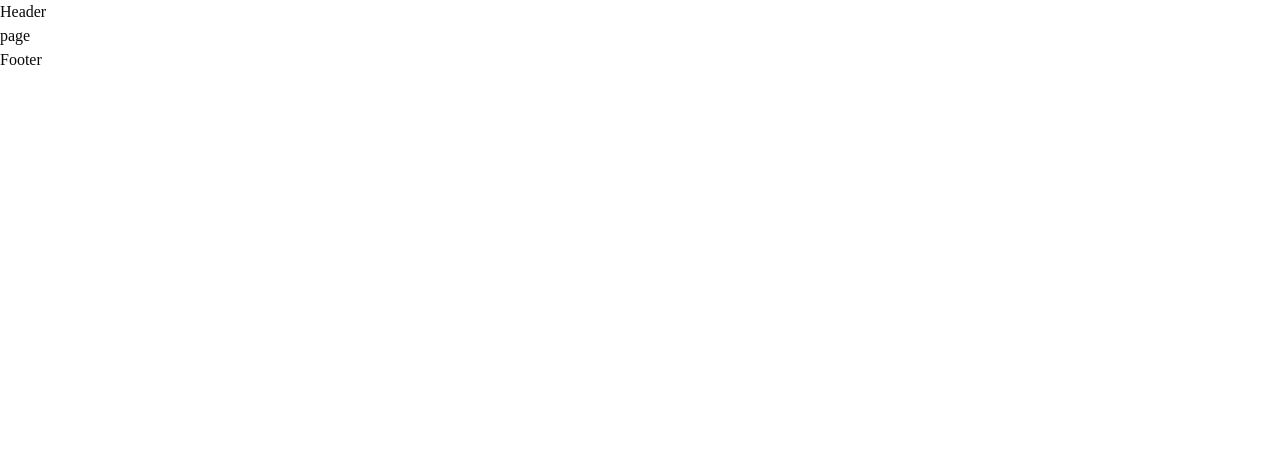
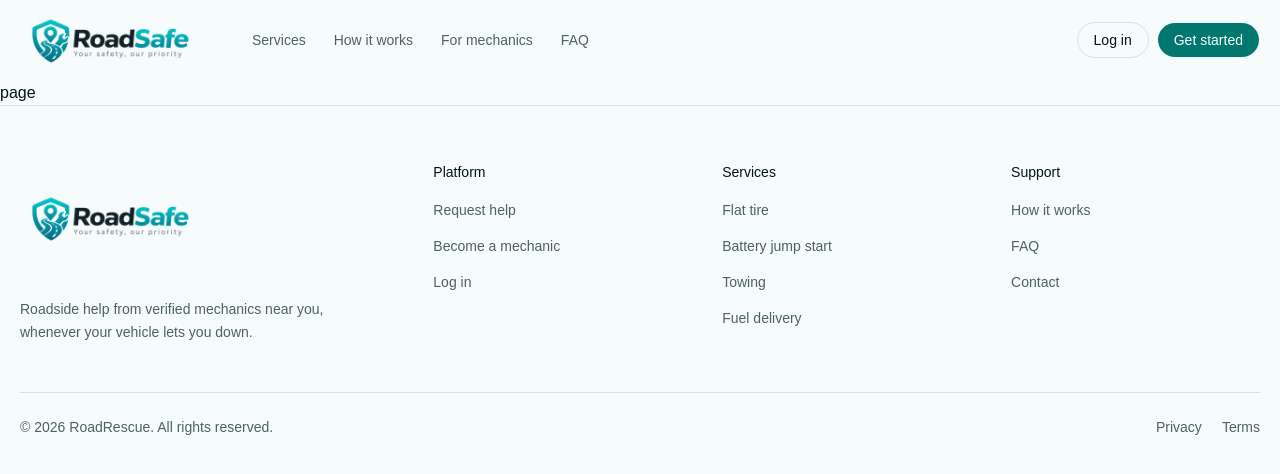
Before and after one commit to umme-Tahazzee/roadside-secure-frontend, a Next.js app: page / in a window 1280 px wide. Shown: the top 474 px of the page. Built offline with nearby package versions, Linux system fonts and the light colour scheme.

Commit message:
feat : add footer and header and add responsive logo

```diff
--- a/app/globals.css
+++ b/app/globals.css
@@ -1,3 +1,4 @@
+
 @import "tailwindcss";
 @import "tw-animate-css";
 @import "shadcn/tailwind.css";
@@ -7,9 +8,11 @@
 @theme inline {
   --color-background: var(--background);
   --color-foreground: var(--foreground);
-  --font-sans: var(--font-sans);
-  --font-mono: var(--font-geist-mono);
-  --font-heading: var(--font-heading);
+
+  --font-sans: var(--font-geist-sans, Arial, sans-serif);
+  --font-mono: var(--font-geist-mono, monospace);
+  --font-heading: var(--font-geist-sans, Arial, sans-serif);
+
   --color-sidebar-ring: var(--sidebar-ring);
   --color-sidebar-border: var(--sidebar-border);
   --color-sidebar-accent-foreground: var(--sidebar-accent-foreground);
@@ -18,15 +21,18 @@
   --color-sidebar-primary: var(--sidebar-primary);
   --color-sidebar-foreground: var(--sidebar-foreground);
   --color-sidebar: var(--sidebar);
+
+  --color-chart-1: var(--chart-1);
+  --color-chart-2: var(--chart-2);
+  --color-chart-3: var(--chart-3);
+  --color-chart-4: var(--chart-4);
   --color-chart-5: var(--chart-5);
-  --color-chart-4: var(--chart-4);
-  --color-chart-3: var(--chart-3);
-  --color-chart-2: var(--chart-2);
-  --color-chart-1: var(--chart-1);
+
   --color-ring: var(--ring);
   --color-input: var(--input);
   --color-border: var(--border);
   --color-destructive: var(--destructive);
+
   --color-accent-foreground: var(--accent-foreground);
   --color-accent: var(--accent);
   --color-muted-foreground: var(--muted-foreground);
@@ -39,6 +45,7 @@
   --color-popover: var(--popover);
   --color-card-foreground: var(--card-foreground);
   --color-card: var(--card);
+
   --radius-sm: calc(var(--radius) * 0.6);
   --radius-md: calc(var(--radius) * 0.8);
   --radius-lg: var(--radius);
@@ -48,83 +55,180 @@
   --radius-4xl: calc(var(--radius) * 2.6);
 }
 
+/* =========================================
+   ROADSAFE — LIGHT THEME
+========================================= */
+
 :root {
-  --background: oklch(1 0 0);
-  --foreground: oklch(0.141 0.005 285.823);
+  color-scheme: light;
+
+  --background: oklch(0.985 0.005 190);
+  --foreground: oklch(0.18 0.025 200);
+
   --card: oklch(1 0 0);
-  --card-foreground: oklch(0.141 0.005 285.823);
+  --card-foreground: oklch(0.18 0.025 200);
+
   --popover: oklch(1 0 0);
-  --popover-foreground: oklch(0.141 0.005 285.823);
+  --popover-foreground: oklch(0.18 0.025 200);
+
+  /* Brand teal */
   --primary: oklch(0.511 0.096 186.391);
-  --primary-foreground: oklch(0.984 0.014 180.72);
-  --secondary: oklch(0.967 0.001 286.375);
-  --secondary-foreground: oklch(0.21 0.006 285.885);
-  --muted: oklch(0.967 0.001 286.375);
-  --muted-foreground: oklch(0.552 0.016 285.938);
-  --accent: oklch(0.511 0.096 186.391);
-  --accent-foreground: oklch(0.984 0.014 180.72);
+  --primary-foreground: oklch(0.99 0.005 190);
+
+  --secondary: oklch(0.94 0.018 190);
+  --secondary-foreground: oklch(0.28 0.04 195);
+
+  --muted: oklch(0.955 0.008 190);
+  --muted-foreground: oklch(0.48 0.025 200);
+
+  --accent: oklch(0.93 0.035 185);
+  --accent-foreground: oklch(0.28 0.05 190);
+
   --destructive: oklch(0.577 0.245 27.325);
-  --border: oklch(0.92 0.004 286.32);
-  --input: oklch(0.92 0.004 286.32);
-  --ring: oklch(0.705 0.015 286.067);
-  --chart-1: oklch(0.871 0.006 286.286);
-  --chart-2: oklch(0.552 0.016 285.938);
-  --chart-3: oklch(0.442 0.017 285.786);
-  --chart-4: oklch(0.37 0.013 285.805);
-  --chart-5: oklch(0.274 0.006 286.033);
-  --radius: 0.45rem;
-  --sidebar: oklch(0.985 0 0);
-  --sidebar-foreground: oklch(0.141 0.005 285.823);
-  --sidebar-primary: oklch(0.6 0.118 184.704);
-  --sidebar-primary-foreground: oklch(0.984 0.014 180.72);
-  --sidebar-accent: oklch(0.967 0.001 286.375);
-  --sidebar-accent-foreground: oklch(0.21 0.006 285.885);
-  --sidebar-border: oklch(0.92 0.004 286.32);
-  --sidebar-ring: oklch(0.705 0.015 286.067);
+
+  --border: oklch(0.90 0.012 190);
+  --input: oklch(0.90 0.012 190);
+  --ring: oklch(0.511 0.096 186.391);
+
+  --chart-1: oklch(0.511 0.096 186.391);
+  --chart-2: oklch(0.62 0.12 180);
+  --chart-3: oklch(0.45 0.08 220);
+  --chart-4: oklch(0.72 0.12 150);
+  --chart-5: oklch(0.65 0.14 80);
+
+  --radius: 0.65rem;
+
+  --sidebar: oklch(0.97 0.01 190);
+  --sidebar-foreground: oklch(0.18 0.025 200);
+  --sidebar-primary: oklch(0.511 0.096 186.391);
+  --sidebar-primary-foreground: oklch(0.99 0.005 190);
+  --sidebar-accent: oklch(0.93 0.035 185);
+  --sidebar-accent-foreground: oklch(0.28 0.05 190);
+  --sidebar-border: oklch(0.90 0.012 190);
+  --sidebar-ring: oklch(0.511 0.096 186.391);
 }
 
+/* =========================================
+   ROADSAFE — DARK THEME
+========================================= */
+
 .dark {
-  --background: oklch(0.141 0.005 285.823);
-  --foreground: oklch(0.985 0 0);
-  --card: oklch(0.21 0.006 285.885);
-  --card-foreground: oklch(0.985 0 0);
-  --popover: oklch(0.21 0.006 285.885);
-  --popover-foreground: oklch(0.985 0 0);
-  --primary: oklch(0.437 0.078 188.216);
-  --primary-foreground: oklch(0.984 0.014 180.72);
-  --secondary: oklch(0.274 0.006 286.033);
-  --secondary-foreground: oklch(0.985 0 0);
-  --muted: oklch(0.274 0.006 286.033);
-  --muted-foreground: oklch(0.705 0.015 286.067);
-  --accent: oklch(0.437 0.078 188.216);
-  --accent-foreground: oklch(0.984 0.014 180.72);
-  --destructive: oklch(0.704 0.191 22.216);
+  color-scheme: dark;
+
+  /* Logo charcoal */
+  --background: oklch(0.14 0.015 230);
+  --foreground: oklch(0.96 0.008 190);
+
+  /* Elevated surfaces */
+  --card: oklch(0.19 0.018 220);
+  --card-foreground: oklch(0.96 0.008 190);
+
+  --popover: oklch(0.20 0.018 220);
+  --popover-foreground: oklch(0.96 0.008 190);
+
+  /* Slightly brighter teal for dark surfaces */
+  --primary: oklch(0.70 0.105 185);
+  --primary-foreground: oklch(0.16 0.025 200);
+
+  --secondary: oklch(0.24 0.02 220);
+  --secondary-foreground: oklch(0.94 0.01 190);
+
+  --muted: oklch(0.23 0.018 220);
+  --muted-foreground: oklch(0.72 0.02 195);
+
+  --accent: oklch(0.28 0.045 190);
+  --accent-foreground: oklch(0.91 0.06 185);
+
+  --destructive: oklch(0.65 0.20 25);
+
   --border: oklch(1 0 0 / 10%);
-  --input: oklch(1 0 0 / 15%);
-  --ring: oklch(0.552 0.016 285.938);
-  --chart-1: oklch(0.871 0.006 286.286);
-  --chart-2: oklch(0.552 0.016 285.938);
-  --chart-3: oklch(0.442 0.017 285.786);
-  --chart-4: oklch(0.37 0.013 285.805);
-  --chart-5: oklch(0.274 0.006 286.033);
-  --sidebar: oklch(0.21 0.006 285.885);
-  --sidebar-foreground: oklch(0.985 0 0);
-  --sidebar-primary: oklch(0.704 0.14 182.503);
-  --sidebar-primary-foreground: oklch(0.277 0.046 192.524);
-  --sidebar-accent: oklch(0.274 0.006 286.033);
-  --sidebar-accent-foreground: oklch(0.985 0 0);
+  --input: oklch(1 0 0 / 13%);
+  --ring: oklch(0.70 0.105 185);
+
+  --chart-1: oklch(0.70 0.105 185);
+  --chart-2: oklch(0.72 0.12 175);
+  --chart-3: oklch(0.65 0.10 225);
+  --chart-4: oklch(0.76 0.12 145);
+  --chart-5: oklch(0.78 0.13 85);
+
+  --sidebar: oklch(0.16 0.018 225);
+  --sidebar-foreground: oklch(0.95 0.008 190);
+  --sidebar-primary: oklch(0.70 0.105 185);
+  --sidebar-primary-foreground: oklch(0.15 0.02 200);
+  --sidebar-accent: oklch(0.24 0.035 195);
+  --sidebar-accent-foreground: oklch(0.94 0.01 190);
   --sidebar-border: oklch(1 0 0 / 10%);
-  --sidebar-ring: oklch(0.552 0.016 285.938);
+  --sidebar-ring: oklch(0.70 0.105 185);
 }
+
+/* =========================================
+   BASE STYLES
+========================================= */
 
 @layer base {
   * {
     @apply border-border outline-ring/50;
   }
+
+  html {
+    @apply font-sans;
+    scroll-behavior: smooth;
+  }
+
   body {
     @apply bg-background text-foreground;
+    min-height: 100vh;
+    font-family: var(--font-geist-sans, Arial, sans-serif);
+    -webkit-font-smoothing: antialiased;
+    text-rendering: optimizeLegibility;
   }
-  html {
-    @apply font-sans;
+
+  ::selection {
+    background: oklch(0.511 0.096 186.391 / 25%);
+    color: var(--foreground);
+  }
+
+  :focus-visible {
+    outline: 2px solid var(--ring);
+    outline-offset: 2px;
   }
 }
+
+/* =========================================
+   ROAdSAFE — OPTIONAL BRAND UTILITIES
+========================================= */
+
+@layer utilities {
+  .text-brand {
+    color: var(--primary);
+  }
+
+  .bg-brand {
+    background-color: var(--primary);
+  }
+
+  .border-brand {
+    border-color: var(--primary);
+  }
+
+  .brand-glow {
+    box-shadow: 0 0 28px
+      oklch(0.511 0.096 186.391 / 18%);
+  }
+
+  .brand-gradient {
+    background-image: linear-gradient(
+      135deg,
+      oklch(0.511 0.096 186.391),
+      oklch(0.65 0.11 180)
+    );
+  }
+
+  .surface-gradient {
+    background-image: linear-gradient(
+      145deg,
+      var(--card),
+      var(--background)
+    );
+  }
+}
--- a/components/layout/Footer.tsx
+++ b/components/layout/Footer.tsx
@@ -1,7 +1,80 @@
+import Logo from "@/utils/logo";
+import Link from "next/link";
 
+
+const columns = [
+  {
+    title: "Platform",
+    links: [
+      { href: "/register", label: "Request help" },
+      { href: "/register", label: "Become a mechanic" },
+      { href: "/login", label: "Log in" },
+    ],
+  },
+  {
+    title: "Services",
+    links: [
+      { href: "/#services", label: "Flat tire" },
+      { href: "/#services", label: "Battery jump start" },
+      { href: "/#services", label: "Towing" },
+      { href: "/#services", label: "Fuel delivery" },
+    ],
+  },
+  {
+    title: "Support",
+    links: [
+      { href: "/#how-it-works", label: "How it works" },
+      { href: "/#faq", label: "FAQ" },
+      { href: "mailto:support@roadrescue.com", label: "Contact" },
+    ],
+  },
+];
 
 export default function Footer() {
   return (
-    <div>Footer</div>
-  )
+    <footer className="border-t bg-background">
+      <div className="mx-auto max-w-7xl px-5 py-14">
+        <div className="grid gap-10 md:grid-cols-[1.5fr_repeat(3,1fr)]">
+          <div className="max-w-xs">
+                    <Logo className="mt-2"  imageClassName="h-30 w-fit"/>
+
+            <p className="mt-4 text-sm leading-relaxed text-muted-foreground">
+              Roadside help from verified mechanics near you, whenever your
+              vehicle lets you down.
+            </p>
+          </div>
+
+          {columns.map((col) => (
+            <div key={col.title}>
+              <h3 className="text-sm font-medium">{col.title}</h3>
+              <ul className="mt-4 space-y-3">
+                {col.links.map((l) => (
+                  <li key={l.label}>
+                    <Link
+                      href={l.href}
+                      className="text-sm text-muted-foreground transition-colors hover:text-foreground"
+                    >
+                      {l.label}
+                    </Link>
+                  </li>
+                ))}
+              </ul>
+            </div>
+          ))}
+        </div>
+
+        <div className="mt-12 flex flex-col gap-3 border-t pt-6 text-sm text-muted-foreground sm:flex-row sm:items-center sm:justify-between">
+          <p>© {new Date().getFullYear()} RoadRescue. All rights reserved.</p>
+          <div className="flex gap-5">
+            <Link href="/privacy" className="hover:text-foreground">
+              Privacy
+            </Link>
+            <Link href="/terms" className="hover:text-foreground">
+              Terms
+            </Link>
+          </div>
+        </div>
+      </div>
+    </footer>
+  );
 }
--- a/components/layout/Header.tsx
+++ b/components/layout/Header.tsx
@@ -1,7 +1,103 @@
+"use client";
+
+import Link from "next/link";
+import { useEffect, useState } from "react";
+import { Menu, X } from "lucide-react";
+import { Button } from "@/components/ui/button";
+import Logo from "@/utils/logo";
 
 
+const links = [
+  { href: "/#services", label: "Services" },
+  { href: "/#how-it-works", label: "How it works" },
+  { href: "/#mechanics", label: "For mechanics" },
+  { href: "/#faq", label: "FAQ" },
+];
+
 export default function Header() {
+  const [open, setOpen] = useState(false);
+  const [scrolled, setScrolled] = useState(false);
+
+  useEffect(() => {
+    const onScroll = () => setScrolled(window.scrollY > 8);
+    onScroll();
+    window.addEventListener("scroll", onScroll, { passive: true });
+    return () => window.removeEventListener("scroll", onScroll);
+  }, []);
+
   return (
-    <div>Header</div>
-  )
+    <header
+      className={`sticky top-0 z-50 w-full transition-colors ${
+        scrolled || open
+          ? "border-b bg-background/80 backdrop-blur-md"
+          : "border-b border-transparent bg-transparent"
+      }`}
+    >
+      <div className="mx-auto flex h-20 max-w-7xl items-center justify-between px-5">
+        <div className="flex items-center gap-10">
+         <Logo className="mt-2"  imageClassName="h-30 w-fit"/>
+
+          <nav className="hidden items-center gap-1 md:flex" aria-label="Main">
+            {links.map((l) => (
+              <Link
+                key={l.href}
+                href={l.href}
+                className="rounded-md px-3 py-2 text-sm text-muted-foreground transition-colors hover:text-foreground"
+              >
+                {l.label}
+              </Link>
+            ))}
+          </nav>
+        </div>
+
+        <div className="hidden items-center gap-2 md:flex">
+          <Button variant="outline" size="lg">
+            <Link href="/login">Log in</Link>
+          </Button>
+          <Button variant="secondary" className='bg-primary text-white' size="lg">
+            <Link href="/register">Get started</Link>
+          </Button>
+        </div>
+
+        <button
+          type="button"
+          className="inline-flex size-9 items-center justify-center rounded-md hover:bg-muted md:hidden"
+          onClick={() => setOpen((v) => !v)}
+          aria-expanded={open}
+          aria-label={open ? "Close menu" : "Open menu"}
+        >
+          {open ? <X className="size-5" /> : <Menu className="size-5" />}
+        </button>
+      </div>
+
+      {open && (
+        <div className="border-t bg-background md:hidden">
+          <nav className="mx-auto flex max-w-6xl flex-col px-5 py-3" aria-label="Mobile">
+            {links.map((l) => (
+              <Link
+                key={l.href}
+                href={l.href}
+                onClick={() => setOpen(false)}
+                className="rounded-md px-2 py-3 text-sm text-foreground/80 hover:text-foreground"
+              >
+                {l.label}
+              </Link>
+            ))}
+            <div className="mt-2 grid grid-cols-2 gap-2 pb-2">
+              <Button variant="outline">
+                <Link href="/login" onClick={() => setOpen(false)}>
+                  Log in
+                </Link>
+              </Button>
+              <Button>
+                <Link href="/register" onClick={() => setOpen(false)}>
+                  Get started
+                </Link>
+              </Button>
+            </div>
+          </nav>
+        </div>
+      )}
+    </header>
+  );
 }
--- /dev/null
+++ b/utils/logo.tsx
@@ -0,0 +1,20 @@
+import Image from 'next/image'
+import Link from 'next/link'
+import logo from '../public/logo-final.png'
+
+
+interface logoProps {
+      className ?: string
+       imageClassName?: string
+}
+
+export default function Logo({className, imageClassName}:logoProps) {
+    return (
+        <Link
+            href="/"
+            className={className}
+        >
+            <Image src={logo} alt='MediFlow'  className={imageClassName} />
+        </Link>
+    )
+}
```
Also changed, not shown: public/icon2.png (added), public/logo-final.png (added).
